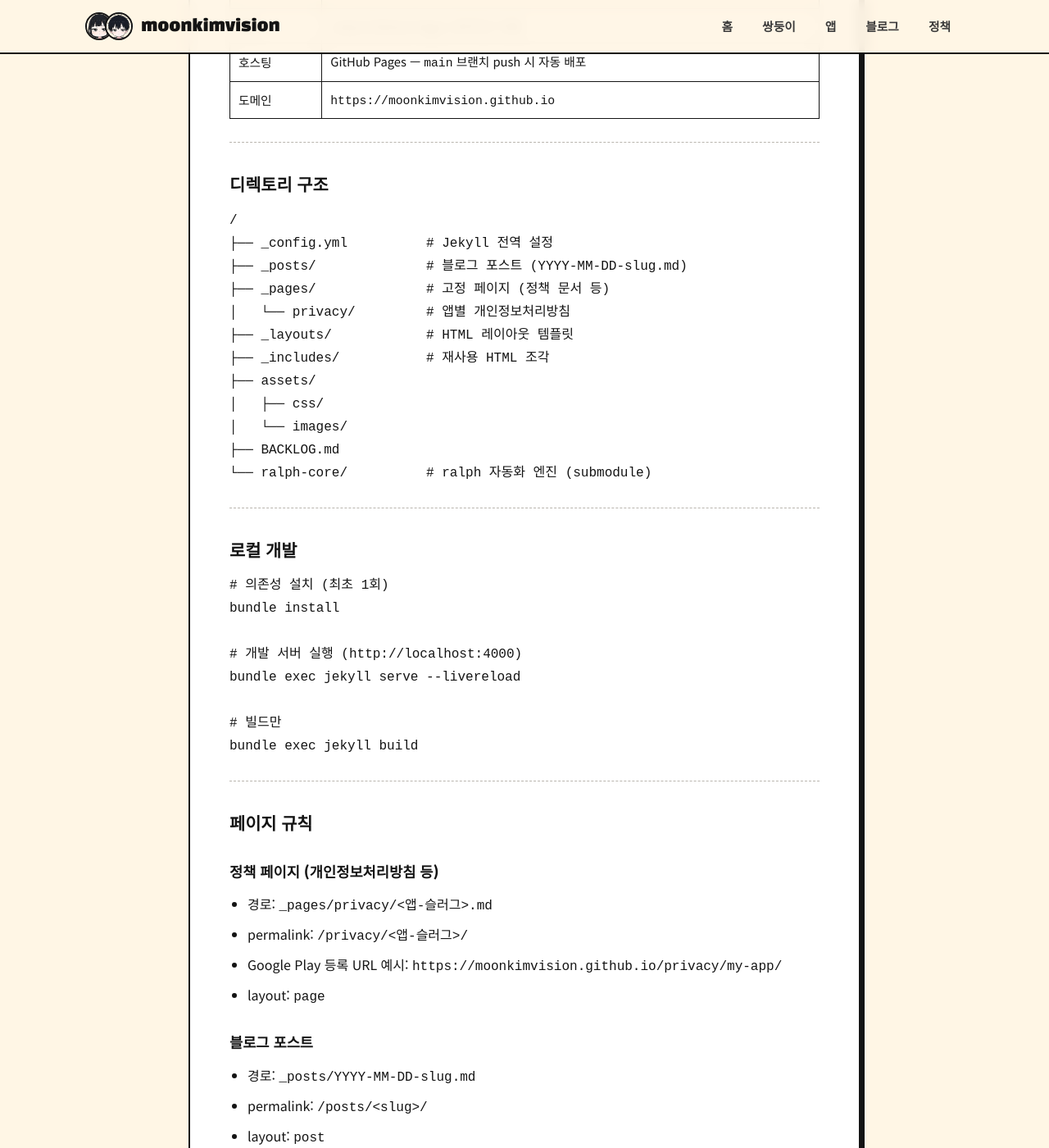
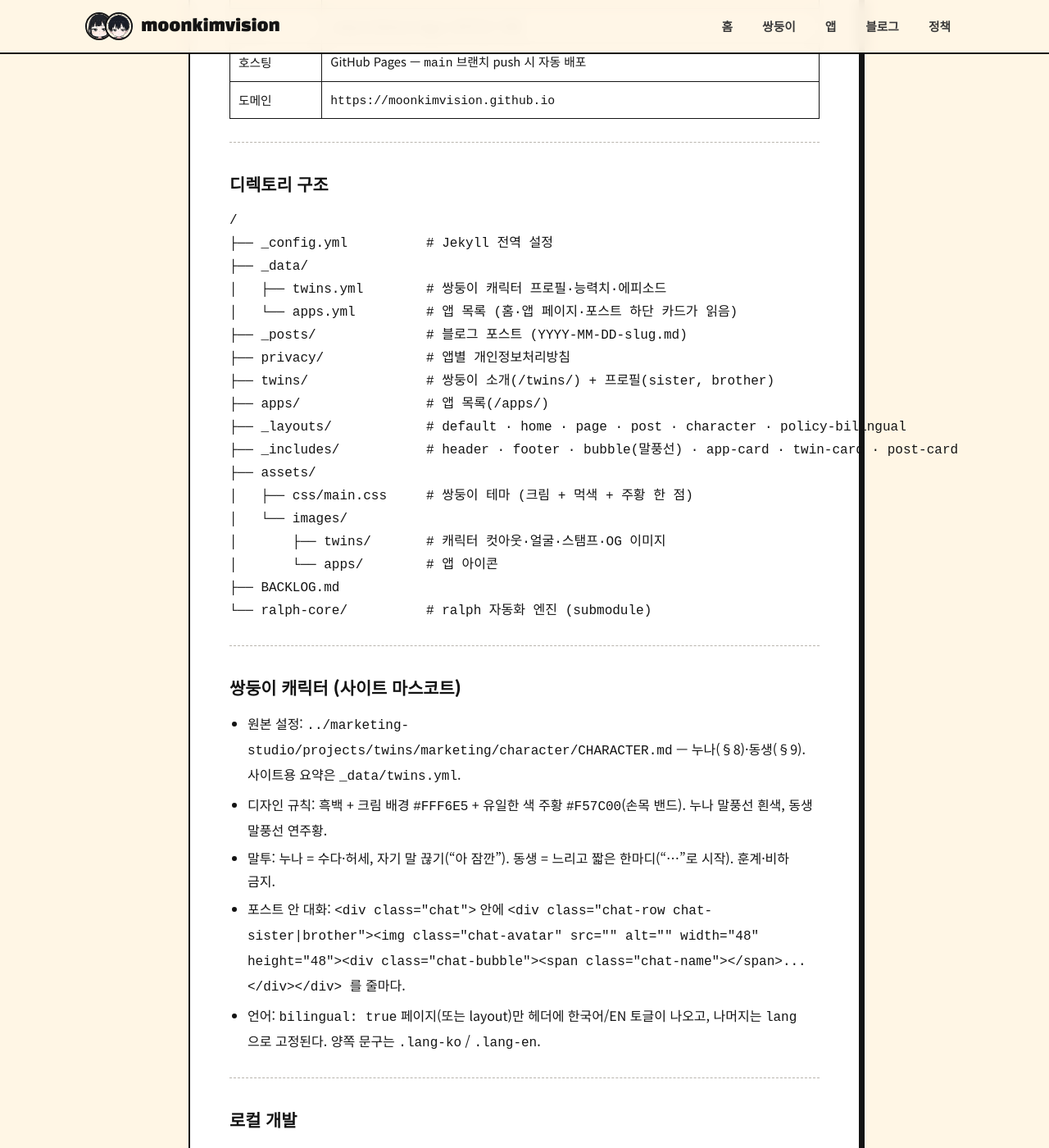
Before and after one commit to moonkimvision/moonkimvision.github.io, a Jekyll site: the page built from CLAUDE.md, in a window 1280 px wide and 1400 px high, scrolled down 538 px. Shown: the whole window at 82% size. Built offline with Jekyll 4.4.1, drawn with Linux system fonts in a browser that asks for light colours; our own code applies the rules of GitHub Pages for plain Markdown files; some of the changed text lies outside the part shown.

Commit message:
CLAUDE.md 에 새 디렉토리 구조와 쌍둥이·앱 추가 규칙 반영
Co-Authored-By: Claude Opus 5.5 <noreply@anthropic.com>

````diff
--- a/CLAUDE.md
+++ b/CLAUDE.md
@@ -20,17 +20,33 @@ Jekyll 기반 GitHub Pages 블로그.
 ```
 /
 ├── _config.yml          # Jekyll 전역 설정
+├── _data/
+│   ├── twins.yml        # 쌍둥이 캐릭터 프로필·능력치·에피소드
+│   └── apps.yml         # 앱 목록 (홈·앱 페이지·포스트 하단 카드가 읽음)
 ├── _posts/              # 블로그 포스트 (YYYY-MM-DD-slug.md)
-├── _pages/              # 고정 페이지 (정책 문서 등)
-│   └── privacy/         # 앱별 개인정보처리방침
-├── _layouts/            # HTML 레이아웃 템플릿
-├── _includes/           # 재사용 HTML 조각
+├── privacy/             # 앱별 개인정보처리방침
+├── twins/               # 쌍둥이 소개(/twins/) + 프로필(sister, brother)
+├── apps/                # 앱 목록(/apps/)
+├── _layouts/            # default · home · page · post · character · policy-bilingual
+├── _includes/           # header · footer · bubble(말풍선) · app-card · twin-card · post-card
 ├── assets/
-│   ├── css/
+│   ├── css/main.css     # 쌍둥이 테마 (크림 + 먹색 + 주황 한 점)
 │   └── images/
+│       ├── twins/       # 캐릭터 컷아웃·얼굴·스탬프·OG 이미지
+│       └── apps/        # 앱 아이콘
 ├── BACKLOG.md
 └── ralph-core/          # ralph 자동화 엔진 (submodule)
 ```
+
+---
+
+## 쌍둥이 캐릭터 (사이트 마스코트)
+
+- 원본 설정: `../marketing-studio/projects/twins/marketing/character/CHARACTER.md` — 누나(§8)·동생(§9). 사이트용 요약은 `_data/twins.yml`.
+- 디자인 규칙: 흑백 + 크림 배경 `#FFF6E5` + 유일한 색 주황 `#F57C00`(손목 밴드). 누나 말풍선 흰색, 동생 말풍선 연주황.
+- 말투: 누나 = 수다·허세, 자기 말 끊기("아 잠깐"). 동생 = 느리고 짧은 한마디("…"로 시작). 훈계·비하 금지.
+- 포스트 안 대화: `<div class="chat">` 안에 `{% include bubble.html who="sister|brother" text="..." %}` 를 줄마다.
+- 언어: `bilingual: true` 페이지(또는 layout)만 헤더에 한국어/EN 토글이 나오고, 나머지는 `lang` 으로 고정된다. 양쪽 문구는 `.lang-ko` / `.lang-en`.
 
 ---
 
@@ -52,15 +68,20 @@ bundle exec jekyll build
 ## 페이지 규칙
 
 ### 정책 페이지 (개인정보처리방침 등)
-- 경로: `_pages/privacy/<앱-슬러그>.md`
+- 경로: `privacy/<앱-슬러그>.md`
 - permalink: `/privacy/<앱-슬러그>/`
 - Google Play 등록 URL 예시: `https://moonkimvision.github.io/privacy/my-app/`
-- layout: `page`
+- layout: `policy-bilingual` (한/영 토글, `title_ko`·`title_en`) 또는 `page`
+- 정책 페이지 URL 은 스토어에 등록돼 있으므로 바꾸지 않는다.
+
+### 앱 추가
+- `_data/apps.yml` 에 항목 추가 (아이콘 `assets/images/apps/<id>-icon.png`, 스토어·정책·소개 글 링크, 쌍둥이 한마디)
+- 소개 포스트에 `app: <id>` 를 넣으면 포스트 상단 색과 하단 앱 카드가 붙는다.
 
 ### 블로그 포스트
 - 경로: `_posts/YYYY-MM-DD-slug.md`
 - permalink: `/posts/<slug>/`
-- layout: `post`
+- layout: `post` (기본값으로 설정됨), 목록 카드 요약은 front matter `description`
 
 ### Front matter 필수 항목
 ```yaml
````
